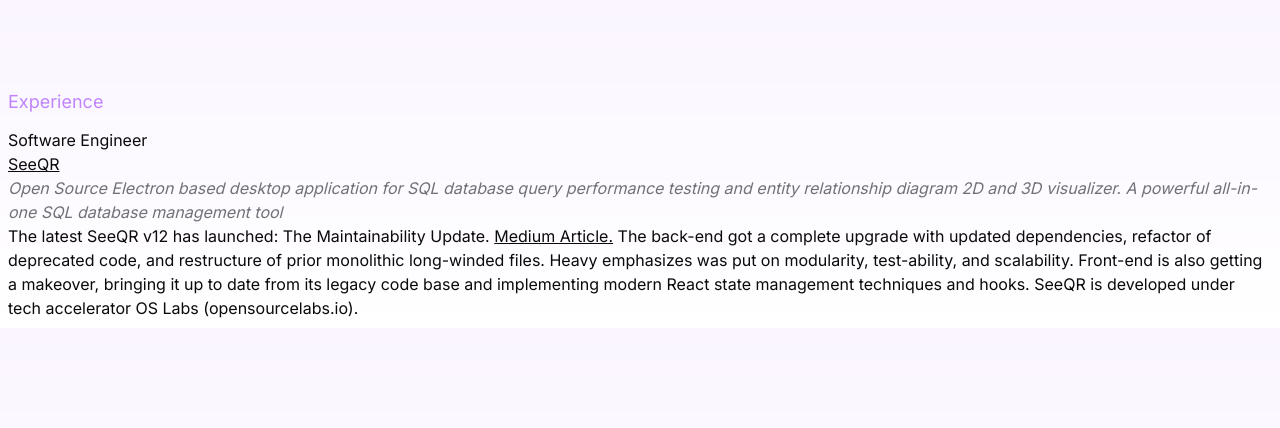
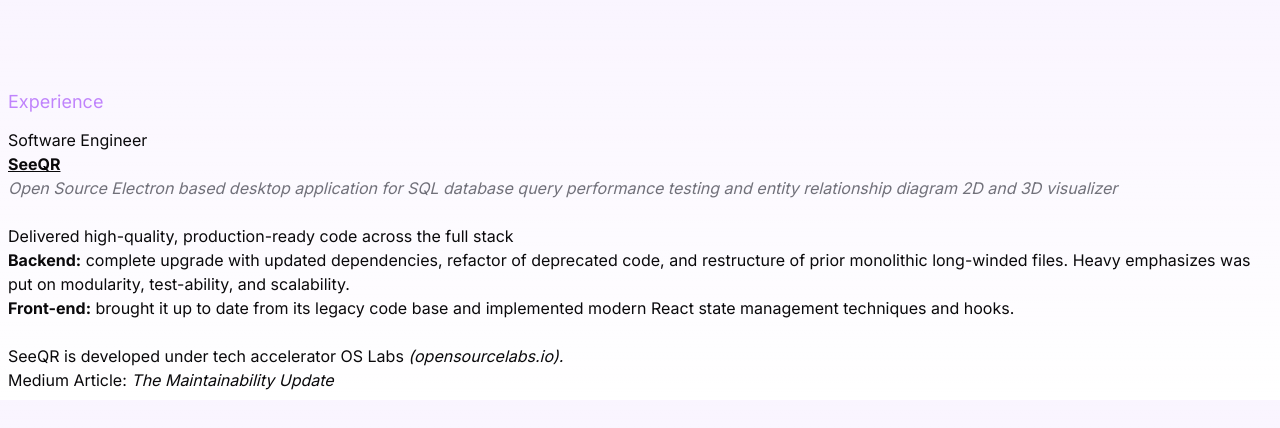
Before and after one commit to annni11/my-portfolio, a Next.js app: page /experience in a window 1280 px wide. Shown: the top 428 px of the page. Built offline with nearby package versions, Linux system fonts and the light colour scheme.

Commit message:
updated experience section

```diff
--- a/src/app/about/page.tsx
+++ b/src/app/about/page.tsx
@@ -50,13 +50,13 @@
           <Pets sx={{ fontSize: 15 }} /> Playing with my dog Simba
         </li>
         <li>
-          <Checkroom sx={{ fontSize: 15 }} /> Upcycling fashion&nbsp;
+          <Checkroom sx={{ fontSize: 15 }} /> Upcycling fashion on&nbsp;
           <Link
             href='https://poshmark.com/closet/fifevintage'
             rel='noopener noreferrer'
             target='_blank'
-            className='hover:text-purple-400'>
-            (check out my poshmark)
+            className='italic hover:text-purple-400'>
+            Poshmark
           </Link>
         </li>
       </ul>
@@ -76,8 +76,7 @@
         <li id='purple'>Webpack</li>
         <li id='purple'>Docker</li>
         <li id='purple'>TDD (Jest, SuperTest)</li>
-        <li id='purple'>Authentication (BCrypt, OAuth)</li>
-
+        <li id='purple'>Authentication (OAuth)</li>
         <li id='purple'>Git</li>
         <li id='purple'>AWS (EB, EC2, S3, RDS, IAM)</li>
         <li id='purple'>Google Cloud Console</li>
--- a/src/app/components/NavBar.tsx
+++ b/src/app/components/NavBar.tsx
@@ -12,7 +12,7 @@
       <div className='justify-between px-4 mx-auto lg:max-w-7xl md:items-center md:flex md:px-8'>
         <div>
           <div className='flex items-center justify-between py-3 md:py-5 md:block'>
-            <Link href='#home'>
+            <Link href='/'>
               <h2 className='text-2xl text-purple-400 '>AN</h2>
             </Link>
 
--- a/src/app/components/ProjectList.tsx
+++ b/src/app/components/ProjectList.tsx
@@ -7,7 +7,8 @@
       <div>
         <p>Pollse</p>
         <p className='text-zinc-500 italic'>
-          Application for gathering consensus with real-time response view
+          Application for gathering consensus with real-time response view using
+          Socket.io
         </p>
         <Link href={`/projects/#pollse`} className='hover:text-purple-400'>
           View project <ArrowForwardIcon sx={{ fontSize: 16 }} />
--- a/src/app/experience/page.tsx
+++ b/src/app/experience/page.tsx
@@ -11,36 +11,43 @@
         rel='noopener noreferrer'
         target='_blank'
         className='underline hover:text-purple-400'>
-        SeeQR
+        <b>SeeQR</b>
       </Link>
       <p className='text-zinc-500 italic'>
         Open Source Electron based desktop application for SQL database query
-        performance testing and entity relationship diagram 2D and 3D
-        visualizer. A powerful all-in-one SQL database management tool
+        performance testing and entity relationship diagram 2D and 3D visualizer
+      </p>
+      <br />
+      <p>Delivered high-quality, production-ready code across the full stack</p>
+      <p>
+        <b>Backend:</b> complete upgrade with updated dependencies, refactor of
+        deprecated code, and restructure of prior monolithic long-winded files.
+        Heavy emphasizes was put on modularity, test-ability, and scalability.
+      </p>
+      <p>
+        <b>Front-end:</b> brought it up to date from its legacy code base and
+        implemented modern React state management techniques and hooks.
+      </p>
+      <br />
+      <p>
+        SeeQR is developed under tech accelerator OS Labs&nbsp;
+        <Link
+          href='http://opensourcelabs.io/'
+          rel='noopener noreferrer'
+          target='_blank'
+          className=' italic hover:text-purple-400'>
+          (opensourcelabs.io).
+        </Link>
       </p>
 
       <p>
-        The latest SeeQR v12 has launched: The Maintainability Update.&nbsp;
+        Medium Article:&nbsp;
         <Link
           href='https://medium.com/@theseeqr/seeqr-v-12-the-maintainability-update-caa14fe3933f'
           rel='noopener noreferrer'
           target='_blank'
-          className='underline hover:text-purple-400'>
-          Medium Article.
-        </Link>
-        &nbsp;The back-end got a complete upgrade with updated dependencies,
-        refactor of deprecated code, and restructure of prior monolithic
-        long-winded files. Heavy emphasizes was put on modularity, test-ability,
-        and scalability. Front-end is also getting a makeover, bringing it up to
-        date from its legacy code base and implementing modern React state
-        management techniques and hooks. SeeQR is developed under tech
-        accelerator OS Labs&nbsp;
-        <Link
-          href='http://opensourcelabs.io/'
-          rel='noopener noreferrer'
-          target='_blank'
-          className='hover:text-purple-400'>
-          (opensourcelabs.io).
+          className='italic hover:text-purple-400'>
+          The Maintainability Update
         </Link>
       </p>
     </div>
--- a/src/app/page.tsx
+++ b/src/app/page.tsx
@@ -5,7 +5,7 @@
 import Connect from './components/Connect';
 import Pic from './components/Pic';
 import Info from './components/Info';
-import AutoAwesomeIcon from '@mui/icons-material/AutoAwesome';
+import ArrowForwardIcon from '@mui/icons-material/ArrowForward';
 import Link from 'next/link';
 import BlogList from './components/BlogList';
 import ProjectList from './components/ProjectList';
@@ -32,8 +32,7 @@
           </section>
 
           <Link href='/blog' className=' hover:text-purple-400'>
-            <AutoAwesomeIcon sx={{ fontSize: 18 }} />
-            Read all blogs here
+            Read all blogs <ArrowForwardIcon sx={{ fontSize: 16 }} />
           </Link>
           <Connect />
           <Info />
--- a/src/app/projects/page.tsx
+++ b/src/app/projects/page.tsx
@@ -5,7 +5,7 @@
 import ArrowBackIcon from '@mui/icons-material/ArrowBack';
 export default function ProjectsPage() {
   return (
-    <div className='font-mono text-sm px-2'>
+    <div className='text-sm px-2'>
       <NavBarProject />
       <main>
         <PollseProject />
```
